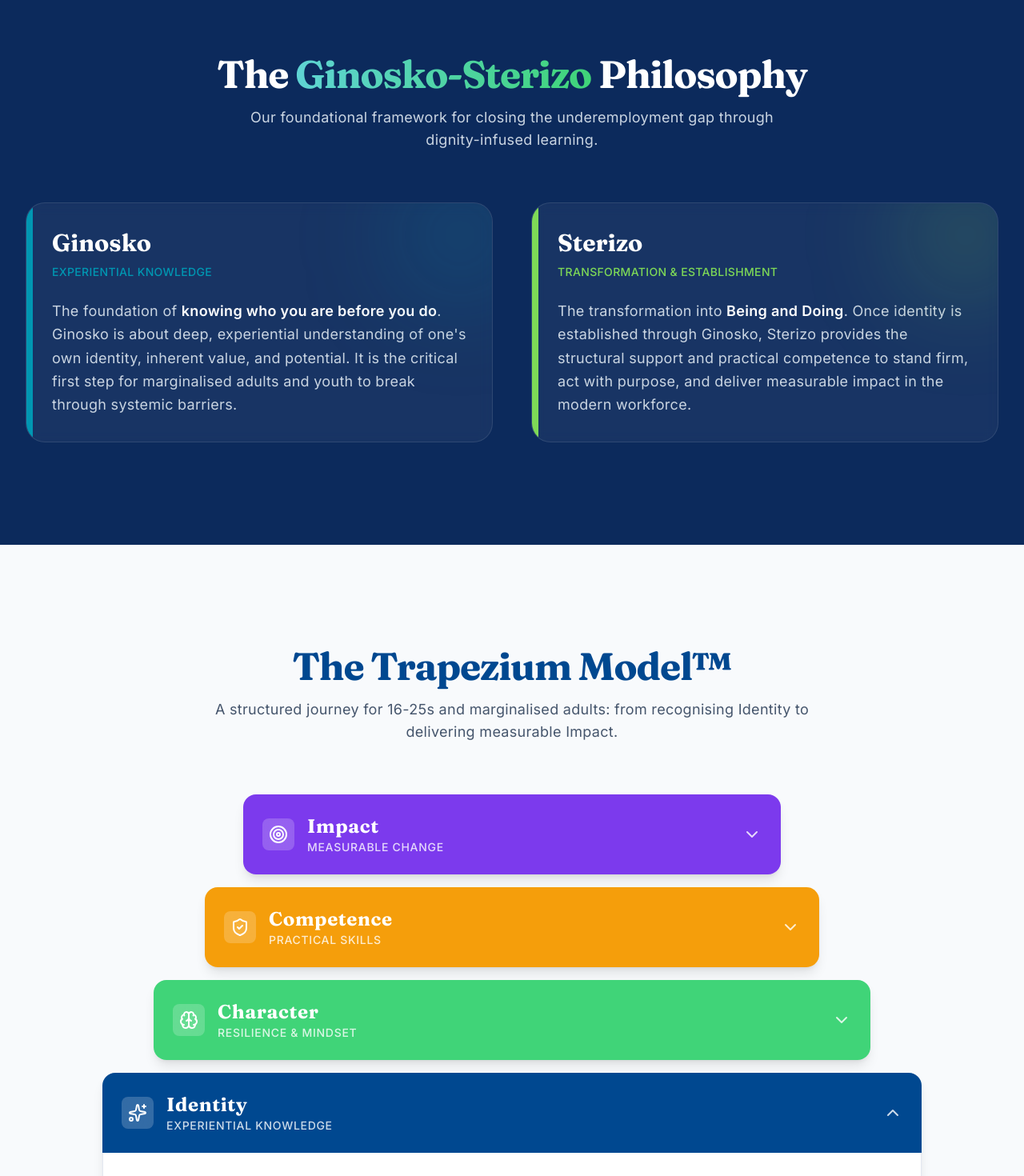
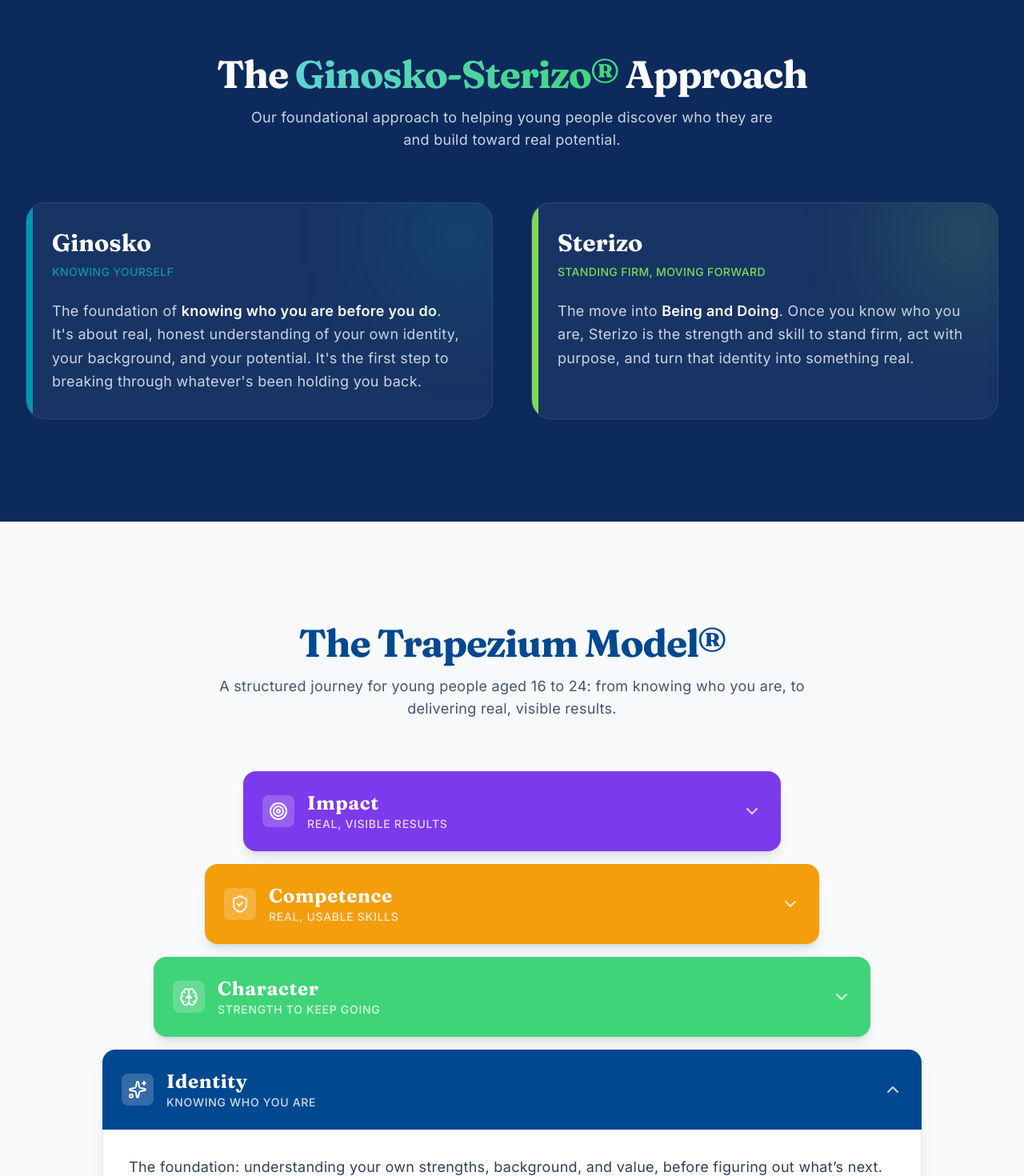
Before and after one commit to Pathfinder-Educational-Limited/PthFndR-Rebuild, a React (Vite) app: page /methodology in a window 1280 px wide. Shown: the part 140-1610 px from the top of the page at 80% size. Built offline with nearby package versions, Linux system fonts and the light colour scheme.

Commit message:
fix: add missing ® to Ginosko-Sterizo in Methodology.tsx; standardize CTA wording in DiscoverBootcamp.tsx

```diff
--- /dev/null
+++ b/src/pages/DiscoverBootcamp.tsx
@@ -0,0 +1,71 @@
+import { OfferingPage } from '../components/OfferingPage';
+
+export default function DiscoverBootcamp() {
+  return (
+    <OfferingPage
+      seoTitle="Discover Bootcamp | PthFndR"
+      seoDescription="A 6 week programme that helps a young person work out who they are, what they value, and where that translates into real opportunity. Built on the Trapezium Model. Free for the young person."
+      canonical="https://pthfndr.org/programmes/discover-bootcamp"
+      eyebrow="For Young People, Schools & Organisations"
+      headline="Discover"
+      accent="Bootcamp."
+      subhead="Six weeks to work out who you are, what you actually value, and where that turns into a real next step."
+      sections={[
+        {
+          eyebrow: 'The idea',
+          heading: 'Clarity before direction',
+          body: [
+            'Most career advice starts with "what job do you want," before a young person has had the chance to work out what they\u2019re actually good at, what they value, or where they can add real value to someone else.',
+            'Discover Bootcamp starts earlier than that. It\u2019s six weeks built on the Trapezium Model, our approach to helping a young person recognise what they already bring, articulate it clearly, and translate it into a real direction.',
+          ],
+          bullets: [
+            '6 week structured programme',
+            'Built on the Trapezium Model',
+            'Delivered by PthFndR\u2019s founding team',
+            'Free for the young person, every time',
+            'Ends with a practical job search strategy, not just self-reflection',
+          ],
+        },
+        {
+          eyebrow: 'The programme',
+          heading: 'Discover, Develop, Deploy',
+          body: [
+            'The bootcamp follows the same three-phase structure as everything PthFndR delivers.',
+          ],
+          bullets: [
+            'Discover (Weeks 1-2): identity work. What does this young person already do well? Where does their value actually sit?',
+            'Develop (Weeks 3-4): turning that self-understanding into transferable skills, communication, problem-solving, working with others, presenting ideas clearly.',
+            'Deploy (Weeks 5-6): four focused modules, LinkedIn & Search Strategy, Direct Outreach, CV That Works, and Using AI Well.',
+          ],
+        },
+        {
+          eyebrow: 'Your tutors',
+          heading: 'Led by PthFndR\u2019s founding team',
+          body: [
+            'Discover Bootcamp is delivered by Olayiwola Iyiola, Founder of PthFndR, and Grace Iyiola-Jacobs, Co-Founder and current People Partner at Sainsbury\u2019s. Between them, over 35 years of leadership development and people development experience, brought directly into the room.',
+          ],
+        },
+        {
+          eyebrow: 'The outcome',
+          heading: 'A clearer next step, not just a certificate',
+          body: [
+            '223 young people have already come through PthFndR\u2019s programmes, with 95% progressing to work or further education. Discover Bootcamp is built to be the starting point for that progression.',
+          ],
+          bullets: [
+            'Certificate on completion',
+            'Personalised reference letter',
+            'Access to the PthFndR alumni Discord community',
+            'AI tutor support throughout',
+          ],
+        },
+      ]}
+      cta={{
+        headline: 'Bring Discover Bootcamp to your organisation',
+        primaryLabel: 'Book a Conversation',
+        primaryTo: '/contact',
+        secondaryLabel: 'See all Upskill Accelerators',
+        secondaryTo: '/programmes/upskill-accelerators',
+      }}
+    />
+  );
+}
--- a/src/pages/Methodology.tsx
+++ b/src/pages/Methodology.tsx
@@ -10,37 +10,37 @@ export default function Methodology() {
     {
       id: 'impact',
       title: 'Impact',
-      subtitle: 'Measurable Change',
+      subtitle: 'Real, Visible Results',
       color: 'bg-impact-purple',
       icon: Target,
-      description: 'Delivering measurable impact in their communities and careers. Transforming from learners to leaders who shape the future of work.',
+      description: 'Turning everything you\u2019ve built into something real: work that gets noticed, skills that get used, a genuine track record.',
       width: 'max-w-2xl',
     },
     {
       id: 'competence',
       title: 'Competence',
-      subtitle: 'Practical Skills',
+      subtitle: 'Real, Usable Skills',
       color: 'bg-competence-orange',
       icon: ShieldCheck,
-      description: 'Acquiring the practical skills, vocational fluency, and professional capabilities required to thrive in the modern workplace.',
+      description: 'Building the specific, practical skills a field actually needs, not just a certificate, but the real ability to do the work.',
       width: 'max-w-3xl',
     },
     {
       id: 'character',
       title: 'Character',
-      subtitle: 'Resilience & Mindset',
+      subtitle: 'Strength to Keep Going',
       color: 'bg-character-green',
       icon: Brain,
-      description: 'Developing resilience, integrity, and the mindset needed to navigate life and work. Building the inner strength to overcome systemic barriers.',
+      description: 'Building the staying power to keep moving when things get difficult, without losing your sense of who you are.',
       width: 'max-w-4xl',
     },
     {
       id: 'identity',
       title: 'Identity',
-      subtitle: 'Experiential Knowledge',
+      subtitle: 'Knowing Who You Are',
       color: 'bg-identity-blue',
       icon: Sparkles,
-      description: 'Recognising who you are. The critical foundation for 16-25s and marginalised adults to discover their inherent value and potential before they "do".',
+      description: 'The foundation: understanding your own strengths, background, and value, before figuring out what\u2019s next.',
       width: 'max-w-5xl',
     }
   ];
@@ -48,8 +48,8 @@ export default function Methodology() {
   return (
     <>
       <SEO
-        title="Methodology & IP | PthFndR"
-        description="Discover the Ginosko-Sterizo philosophy and the Trapezium Model™."
+        title="Our Approach | PthFndR"
+        description="The Ginosko-Sterizo philosophy and the Trapezium Model: PthFndR's approach to helping young people discover who they are and build toward real opportunity."
       />
 
       {/* Ginosko-Sterizo Section */}
@@ -59,10 +59,10 @@ export default function Methodology() {
         <div className="mx-auto max-w-7xl px-4 sm:px-6 lg:px-8">
           <div className="text-center mb-16">
             <h2 className="text-3xl font-heading font-bold tracking-tight text-white sm:text-5xl">
-              The <span className="text-transparent bg-clip-text bg-pth-gradient">Ginosko-Sterizo</span> Philosophy
+              The <span className="text-transparent bg-clip-text bg-pth-gradient">Ginosko-Sterizo®</span> Approach
             </h2>
             <p className="mt-4 text-lg text-slate-300 max-w-2xl mx-auto">
-              Our foundational framework for closing the underemployment gap through dignity-infused learning.
+              Our foundational approach to helping young people discover who they are and build toward real potential.
             </p>
           </div>
 
@@ -78,11 +78,11 @@ export default function Methodology() {
               <div className="absolute -right-10 -top-10 w-40 h-40 bg-pth-cyan/20 rounded-full blur-3xl group-hover:bg-pth-cyan/30 transition-all"></div>
 
               <h3 className="text-3xl font-heading font-bold text-white mb-2">Ginosko</h3>
-              <p className="text-pth-cyan font-medium tracking-wide uppercase text-sm mb-6">Experiential Knowledge</p>
+              <p className="text-pth-cyan font-medium tracking-wide uppercase text-sm mb-6">Knowing Yourself</p>
 
               <p className="text-slate-300 text-lg leading-relaxed">
                 The foundation of <strong className="text-white font-semibold">knowing who you are before you do</strong>.
-                Ginosko is about deep, experiential understanding of one's own identity, inherent value, and potential. It is the critical first step for marginalised adults and youth to break through systemic barriers.
+                It's about real, honest understanding of your own identity, your background, and your potential. It's the first step to breaking through whatever's been holding you back.
               </p>
             </motion.div>
 
@@ -98,11 +98,11 @@ export default function Methodology() {
               <div className="absolute -right-10 -top-10 w-40 h-40 bg-pth-lime/20 rounded-full blur-3xl group-hover:bg-pth-lime/30 transition-all"></div>
 
               <h3 className="text-3xl font-heading font-bold text-white mb-2">Sterizo</h3>
-              <p className="text-pth-lime font-medium tracking-wide uppercase text-sm mb-6">Transformation & Establishment</p>
+              <p className="text-pth-lime font-medium tracking-wide uppercase text-sm mb-6">Standing Firm, Moving Forward</p>
 
               <p className="text-slate-300 text-lg leading-relaxed">
-                The transformation into <strong className="text-white font-semibold">Being and Doing</strong>.
-                Once identity is established through Ginosko, Sterizo provides the structural support and practical competence to stand firm, act with purpose, and deliver measurable impact in the modern workforce.
+                The move into <strong className="text-white font-semibold">Being and Doing</strong>.
+                Once you know who you are, Sterizo is the strength and skill to stand firm, act with purpose, and turn that identity into something real.
               </p>
             </motion.div>
           </div>
@@ -114,10 +114,10 @@ export default function Methodology() {
         <div className="mx-auto max-w-7xl px-4 sm:px-6 lg:px-8">
           <div className="text-center mb-16">
             <h2 className="text-3xl font-heading font-bold tracking-tight text-pth-navy sm:text-5xl">
-              The Trapezium Model™
+              The Trapezium Model&reg;
             </h2>
             <p className="mt-4 text-lg text-slate-600 max-w-3xl mx-auto">
-              A structured journey for 16-25s and marginalised adults: from recognising Identity to delivering measurable Impact.
+              A structured journey for young people aged 16 to 24: from knowing who you are, to delivering real, visible results.
             </p>
           </div>
 
```
